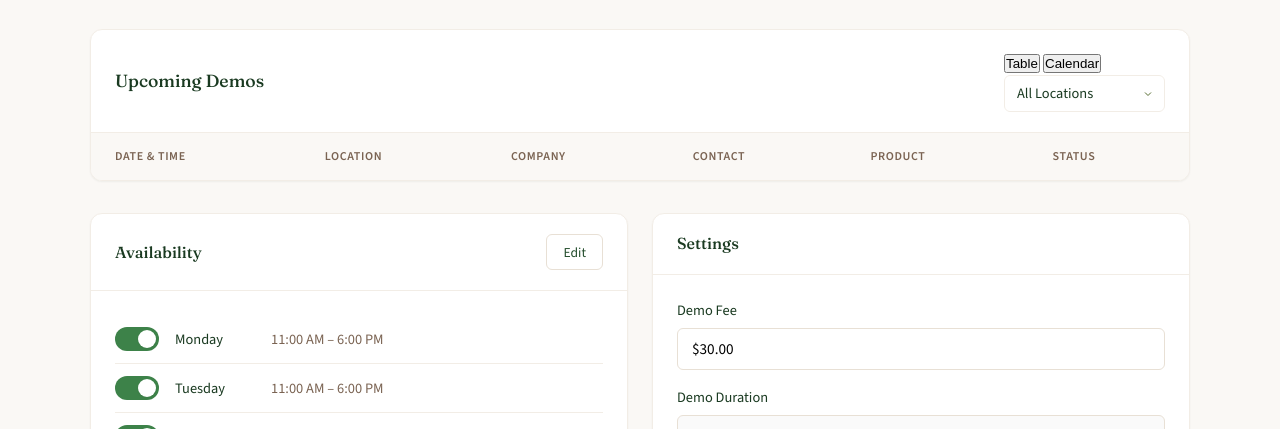
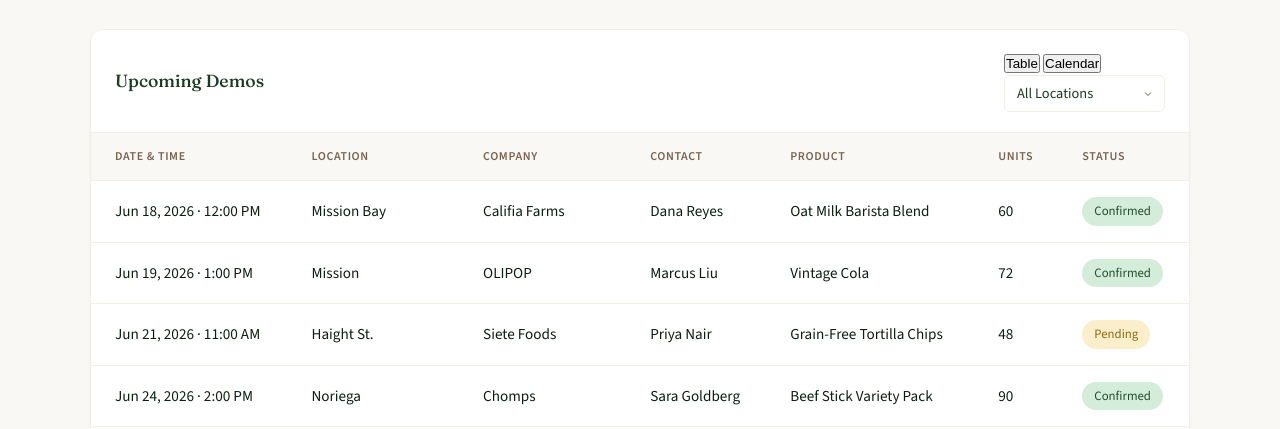
Before and after one commit to grassrootsmarketing/demohub, a plain HTML site: page gus-community-market-scheduling-portal.html in a window 1280 px wide. Both pictures are taken after a click on the link "Admin Dashboard". Shown: the part 371-800 px from the top of the page. Drawn offline with nearby package versions, Linux system fonts and the light colour scheme.

Commit message:
Populate admin demos table with sample data and Units column

```diff
--- a/gus-community-market-scheduling-portal.html
+++ b/gus-community-market-scheduling-portal.html
@@ -165,6 +165,7 @@
         tr:hover td { background: var(--forest-50); }
         .status-badge { display: inline-block; padding: 4px 12px; border-radius: 20px; font-size: 0.8rem; font-weight: 500; }
         .status-confirmed { background: var(--forest-100); color: var(--forest-700); }
+        .status-pending { background: #fbeecb; color: #8a6a17; }
 
         .settings-grid { display: grid; grid-template-columns: repeat(2, 1fr); gap: 24px; }
         .settings-card { background: white; border-radius: var(--radius-md); box-shadow: var(--shadow-sm); border: 1px solid var(--sand-200); }
@@ -438,8 +439,17 @@
                     </div>
                     <div id="adminTableView">
                         <table>
-                            <thead><tr><th>Date &amp; Time</th><th>Location</th><th>Company</th><th>Contact</th><th>Product</th><th>Status</th></tr></thead>
-                            <tbody id="demoTableBody"></tbody>
+                            <thead><tr><th>Date &amp; Time</th><th>Location</th><th>Company</th><th>Contact</th><th>Product</th><th>Units</th><th>Status</th></tr></thead>
+                            <tbody id="demoTableBody">
+                                <tr data-location="Mission Bay"><td>Jun 18, 2026 · 12:00 PM</td><td>Mission Bay</td><td>Califia Farms</td><td>Dana Reyes</td><td>Oat Milk Barista Blend</td><td>60</td><td><span class="status-badge status-confirmed">Confirmed</span></td></tr>
+                                <tr data-location="Mission"><td>Jun 19, 2026 · 1:00 PM</td><td>Mission</td><td>OLIPOP</td><td>Marcus Liu</td><td>Vintage Cola</td><td>72</td><td><span class="status-badge status-confirmed">Confirmed</span></td></tr>
+                                <tr data-location="Haight St."><td>Jun 21, 2026 · 11:00 AM</td><td>Haight St.</td><td>Siete Foods</td><td>Priya Nair</td><td>Grain-Free Tortilla Chips</td><td>48</td><td><span class="status-badge status-pending">Pending</span></td></tr>
+                                <tr data-location="Noriega"><td>Jun 24, 2026 · 2:00 PM</td><td>Noriega</td><td>Chomps</td><td>Sara Goldberg</td><td>Beef Stick Variety Pack</td><td>90</td><td><span class="status-badge status-confirmed">Confirmed</span></td></tr>
+                                <tr data-location="Canyon"><td>Jun 26, 2026 · 12:30 PM</td><td>Canyon (Glen Park)</td><td>Spindrift</td><td>Tom Alvarez</td><td>Sparkling Water 8-Pack</td><td>64</td><td><span class="status-badge status-confirmed">Confirmed</span></td></tr>
+                                <tr data-location="Mission Bay"><td>Jun 28, 2026 · 1:30 PM</td><td>Mission Bay</td><td>Magic Spoon</td><td>Lena Park</td><td>Cereal Sampler Box</td><td>50</td><td><span class="status-badge status-pending">Pending</span></td></tr>
+                                <tr data-location="Mission"><td>Jul 1, 2026 · 11:30 AM</td><td>Mission</td><td>poppi</td><td>Andre Foster</td><td>Prebiotic Soda – Citrus</td><td>80</td><td><span class="status-badge status-confirmed">Confirmed</span></td></tr>
+                                <tr data-location="Haight St."><td>Jul 3, 2026 · 3:00 PM</td><td>Haight St.</td><td>Once Upon a Farm</td><td>Mia Chen</td><td>Organic Smoothie Pouch</td><td>96</td><td><span class="status-badge status-confirmed">Confirmed</span></td></tr>
+                            </tbody>
                         </table>
                         <div id="demoEmptyState" style="display: none; padding: 32px 24px; text-align: center; color: var(--bark-500);">No demos scheduled at this location.</div>
                     </div>
```
